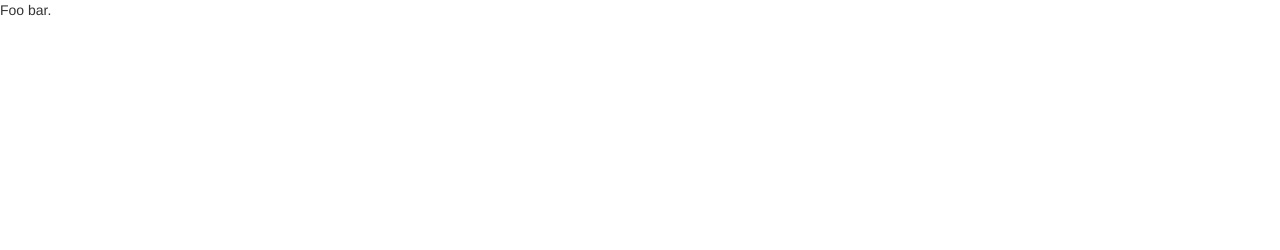
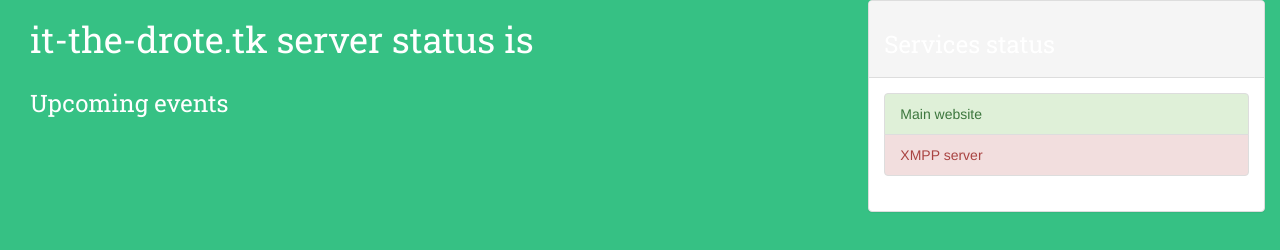
Before and after one commit to Like-all/like-all.github.io, a plain HTML site: page index.html in a window 1280 px wide. Drawn offline with nearby package versions, Linux system fonts and the light colour scheme.

Commit message:
new page style

```diff
--- /dev/null
+++ b/assets/stylesheets/style.css
@@ -0,0 +1,8 @@
+body {
+  background-color: #36c184;
+}
+
+h1, h2, h3, h4, h5, h6 {
+  color: #ffffff;
+  font-family: 'Roboto Slab', serif;
+}
--- a/index.html
+++ b/index.html
@@ -4,9 +4,33 @@
     <meta charset="utf-8">
     <meta name="viewport" content="width=device-width, initial-scale=1">
     <link rel="stylesheet" href="https://maxcdn.bootstrapcdn.com/bootstrap/3.3.6/css/bootstrap.min.css" integrity="sha384-1q8mTJOASx8j1Au+a5WDVnPi2lkFfwwEAa8hDDdjZlpLegxhjVME1fgjWPGmkzs7" crossorigin="anonymous">
-    <title>Status page</title>
+    <link href='https://fonts.googleapis.com/css?family=Roboto+Slab&subset=latin,cyrillic-ext' rel='stylesheet' type='text/css'>
+    <link rel="stylesheet" href="assets/stylesheets/style.css">
+    <title>it-the-drote.tk status page</title>
   </head>
   <body>
-    Foo bar.
+    <div class="col-md-8">
+      <div class="col-md-8">
+        <h1 id="main-status">it-the-drote.tk server status is </h1>
+      </div>
+      <div class="col-md-8">
+        <h3>Upcoming events</h3>
+        <div id="events">
+        </div>
+      </div>
+    </div>
+    <div class="col-md-4">
+      <div class="panel panel-default">
+        <div class="panel-heading">
+          <h3>Services status</h3>
+        </div>
+        <div class="panel-body">
+          <ul class="list-group">
+            <li class="list-group-item list-group-item-success">Main website</li>
+            <li class="list-group-item list-group-item-danger">XMPP server</li>
+          </ul>
+        </div>
+      </div>
+    </div>
   </body>
 </html>
```
